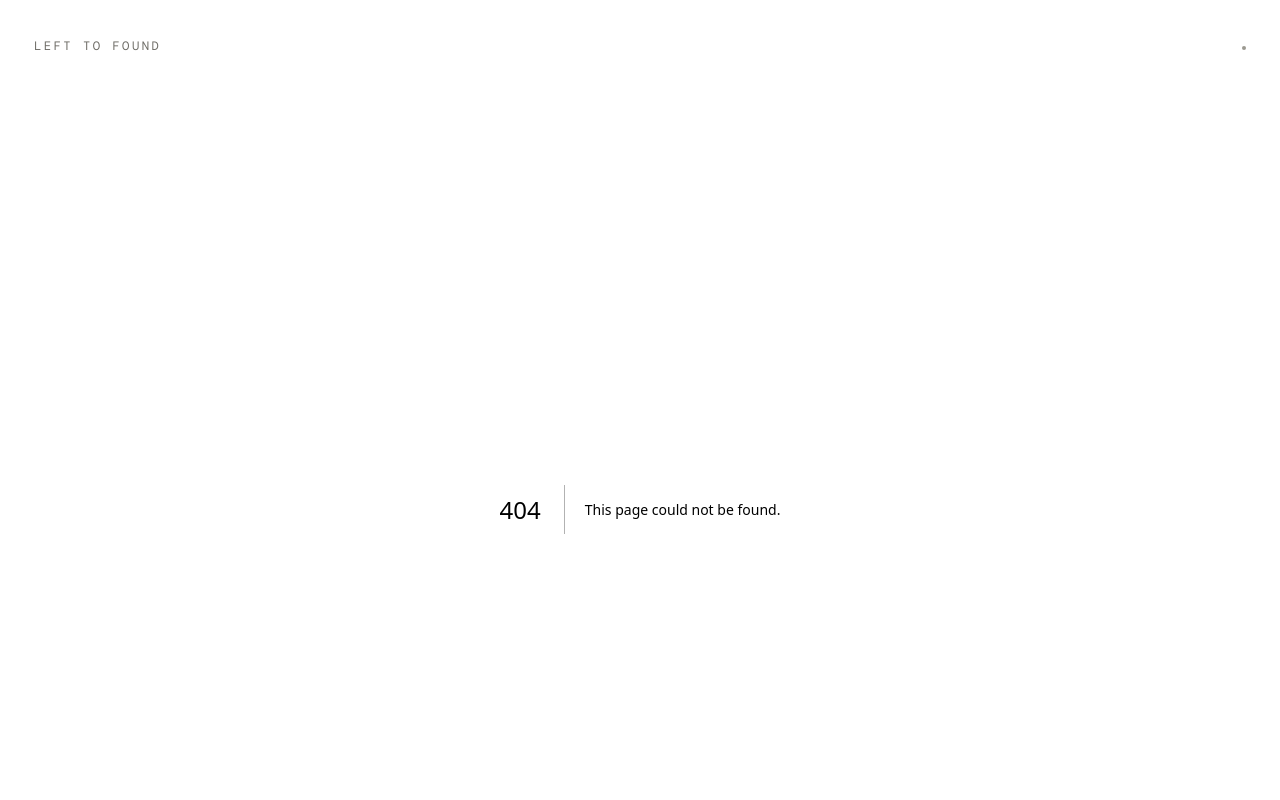
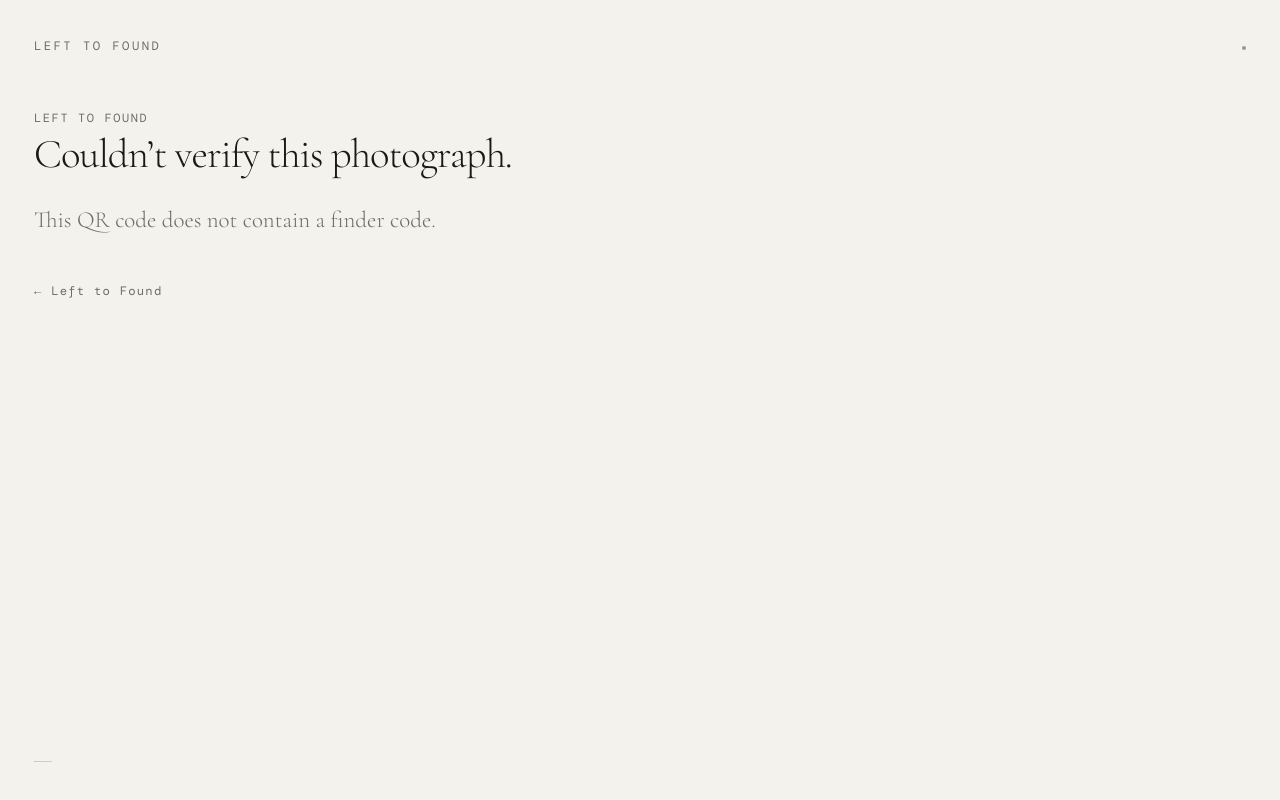
Before and after one commit to CodedByDom/left-to-found, a Next.js app: page /scan in a window 1280 px wide. Before the commit this address had no page. Shown: the top 800 px of the page. Built offline with nearby package versions, Linux system fonts and the light colour scheme; a web font is replaced by a local one.

Commit message:
Create page.tsx
scan page

```diff
--- /dev/null
+++ b/app/scan/page.tsx
@@ -0,0 +1,146 @@
+"use client";
+
+import {
+  useEffect,
+  useState,
+} from "react";
+
+import {
+  useRouter,
+} from "next/navigation";
+
+export default function ScanPage() {
+  const router =
+    useRouter();
+
+  const [error, setError] =
+    useState<string | null>(
+      null
+    );
+
+  useEffect(() => {
+    let cancelled =
+      false;
+
+    async function verify() {
+      const code =
+        window.location.hash
+          .slice(1)
+          .trim();
+
+      /*
+       * Strip the private finder
+       * code from the address bar
+       * immediately.
+       */
+      window.history.replaceState(
+        null,
+        "",
+        "/scan"
+      );
+
+      if (!code) {
+        setError(
+          "This QR code does not contain a finder code."
+        );
+
+        return;
+      }
+
+      try {
+        const response =
+          await fetch(
+            "/api/claim",
+            {
+              method:
+                "POST",
+
+              headers: {
+                "Content-Type":
+                  "application/json",
+              },
+
+              body:
+                JSON.stringify({
+                  code,
+                }),
+            }
+          );
+
+        const data =
+          await response.json();
+
+        if (!response.ok) {
+          if (!cancelled) {
+            setError(
+              data.error ||
+                "This finder code could not be verified."
+            );
+          }
+
+          return;
+        }
+
+        if (!cancelled) {
+          router.replace(
+            `/found/${encodeURIComponent(
+              data.id
+            )}`
+          );
+        }
+      } catch {
+        if (!cancelled) {
+          setError(
+            "Could not verify this photograph. Please try again."
+          );
+        }
+      }
+    }
+
+    verify();
+
+    return () => {
+      cancelled = true;
+    };
+  }, [router]);
+
+  return (
+    <div className="fade-in">
+      <span className="mono-label">
+        Left to Found
+      </span>
+
+      <h1 className="artifact-title small-title">
+        {error
+          ? "Couldn’t verify this photograph."
+          : "You found something."}
+      </h1>
+
+      <p
+        className="body-text muted"
+        style={{
+          marginTop:
+            "1.5rem",
+        }}
+      >
+        {error ||
+          "Opening its record…"}
+      </p>
+
+      {error && (
+        <a
+          href="/"
+          className="quiet-link"
+          style={{
+            marginTop:
+              "2.5rem",
+            display:
+              "inline-block",
+          }}
+        >
+          ← Left to Found
+        </a>
+      )}
+    </div>
+  );
+}
```
